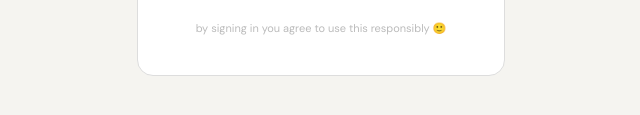
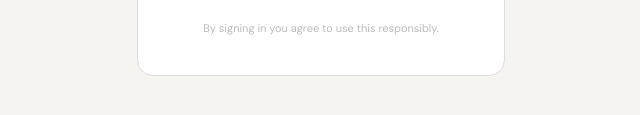
Before and after one commit to szuper1212856/Study_zone, a plain HTML site: page index.html in a window 1280 px wide. Shown: the part 569-684 px from the top of the page, 319-959 px from the left. Drawn offline with Linux system fonts and the light colour scheme; no server answers.

Commit message:
Correct capitalization in footer message

```diff
--- a/index.html
+++ b/index.html
@@ -45,7 +45,7 @@
         <button class="btn-primary" onclick="emailSignup()">Create account</button>
       </div>
 
-      <p class="auth-footer">by signing in you agree to use this responsibly 🙂</p>
+      <p class="auth-footer">By signing in you agree to use this responsibly.</p>
     </div>
   </div>
 
```
